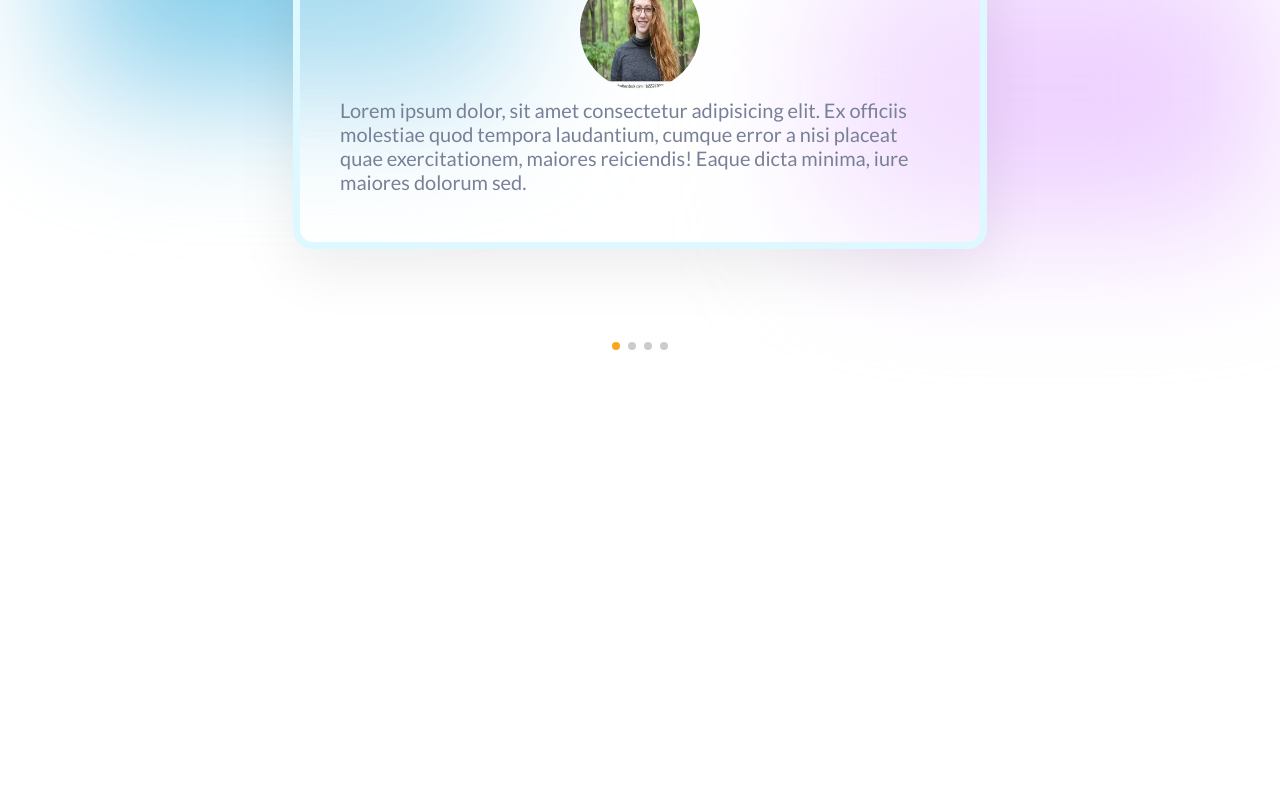
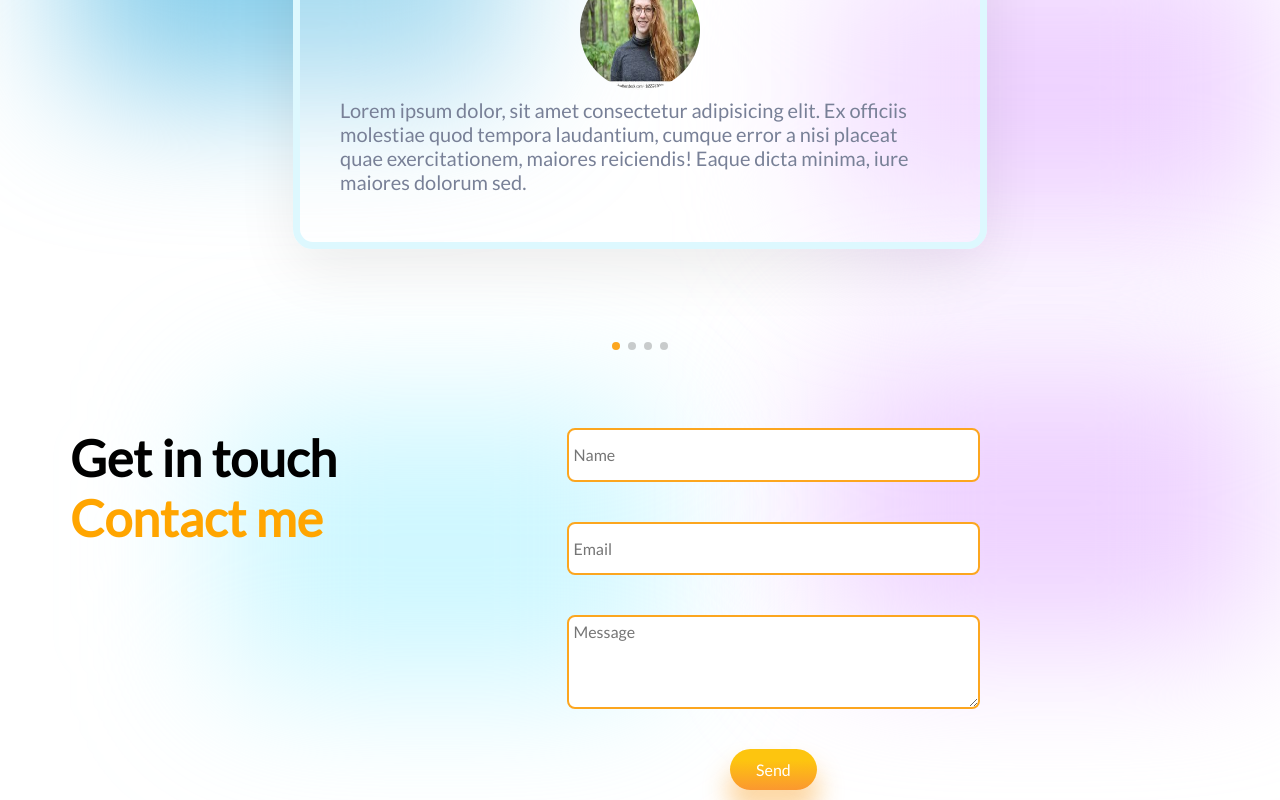
Before and after one commit to willy903/BMW-STORE, a React (Create React App) app: page / in a window 1280 px wide. Shown: the part 4178-4978 px from the top of the page. Before the commit the page ends 4616 px from the top, so only its background shows below. Built offline with nearby package versions, Linux system fonts and the light colour scheme.

Commit message:
section contact finished

```diff
--- a/src/App.js
+++ b/src/App.js
@@ -6,6 +6,7 @@
 import Works from "./components/works/works";
 import Portfolio from "./components/portfolio/portfolio";
 import Testimonial from "./components/testimonials/testimonial";
+import Contact from "./components/contact/contact";
 function App() {
   return (
     <div className="App">
@@ -16,6 +17,7 @@
       <Works />
       <Portfolio />
       <Testimonial/>
+      <Contact/>
     </div>
   );
 }
--- /dev/null
+++ b/src/components/contact/contact.css
@@ -0,0 +1,36 @@
+.contact-form {
+    display: flex;
+}
+
+.c-right {
+    display: flex;
+    justify-content: center;
+    position: relative;
+    flex: 1;
+}
+
+.c-right>form {
+    display: flex;
+    flex-direction: column;
+    gap: 2rem;
+    align-items: center;
+}
+
+.c-right .user {
+    width: 20rem;
+    height: 2rem;
+    padding: 0.3em;
+    outline: none;
+    border: 2px solid var(--orange);
+    border-radius: 8px;
+    font-size: 16px;
+}
+
+textarea {
+    height: 4rem!important;
+}
+
+.c-blur1 {
+    top: 1rem;
+    left: 8rem;
+}
--- /dev/null
+++ b/src/components/contact/contact.jsx
@@ -0,0 +1,33 @@
+import React from 'react'
+import './contact.css'
+
+const contact = () => {
+  return (
+    <div className="contact-form">
+        <div className="w-left">
+            <div className="awesome">
+                <span>Get in touch</span>
+                <span>Contact me</span>
+                <div className="blur s-blur"
+                    style={{background: "#abf1ff94"}}
+                ></div>
+            </div>
+        </div>
+        <div className="c-right">
+            <form action="">
+                <input type="text" name='user_name' className='user' placeholder='Name' />
+                <input type="email" name='email_name' className='user' placeholder='Email' />
+                <textarea name="message" className='user' placeholder='Message'></textarea>
+                <input type="submit" value="Send" className='button'/>
+                <div
+                    className='blur c-blur'
+                    style={{background: "var(--purple)"}}
+                ></div>
+
+            </form>
+        </div>
+    </div>
+  )
+}
+
+export default contact
```
